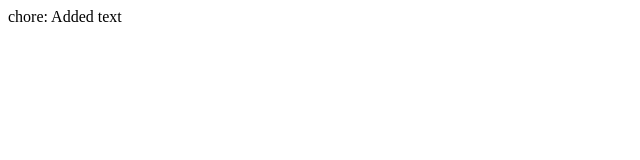
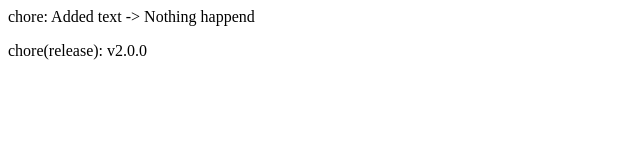
Before and after one commit to matakltm-code/testing-github-features, a website: page index.html in a window 1280 px wide. Shown: the whole page, without its empty margins (0-640 px from the left). Drawn offline with Linux system fonts and the light colour scheme.

Commit message:
chore(release): v2.0.0

```diff
--- a/index.html
+++ b/index.html
@@ -6,6 +6,7 @@
     <title>Title</title>
   </head>
   <body>
-    <p>chore: Added text</p>
+    <p>chore: Added text -> Nothing happend</p>
+    <p>chore(release): v2.0.0</p>
   </body>
 </html>
```
